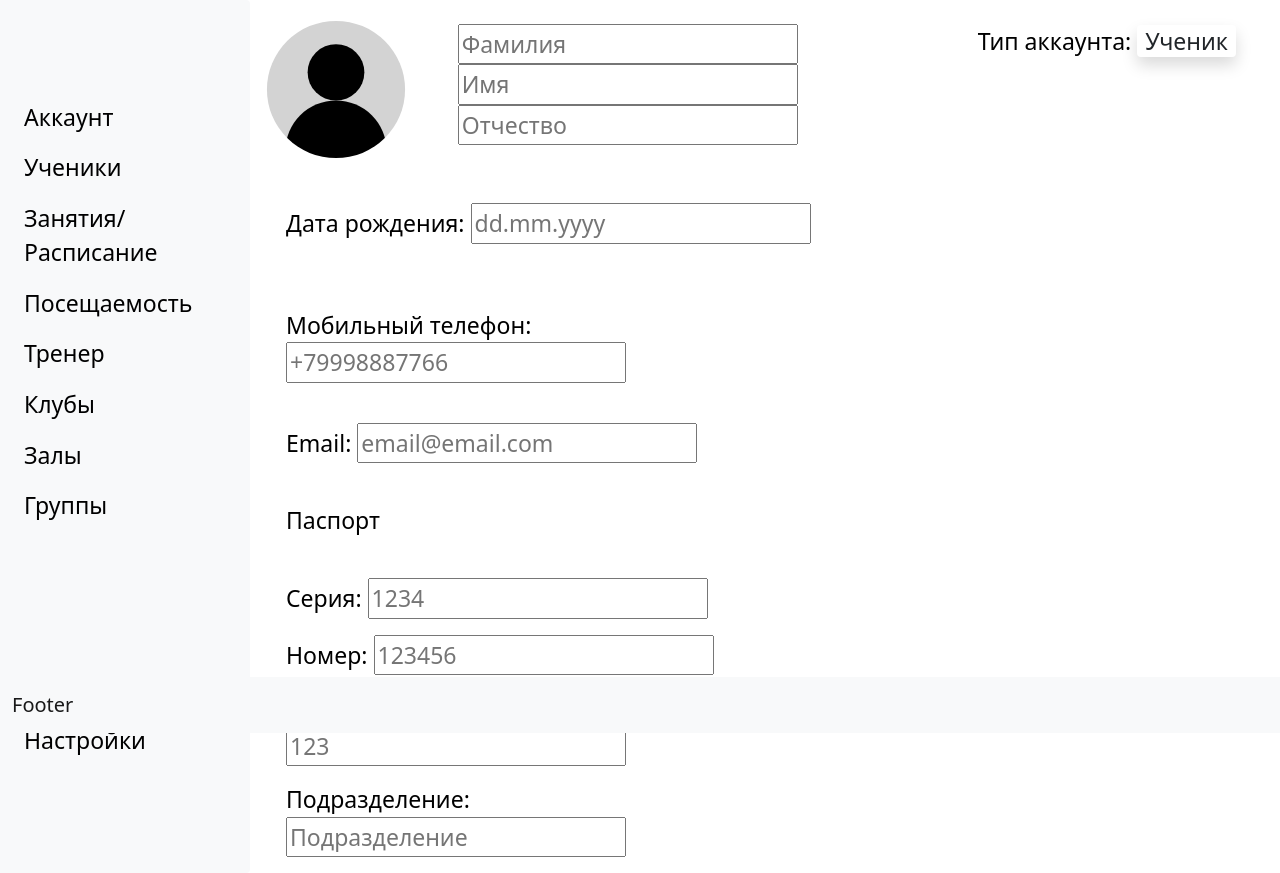
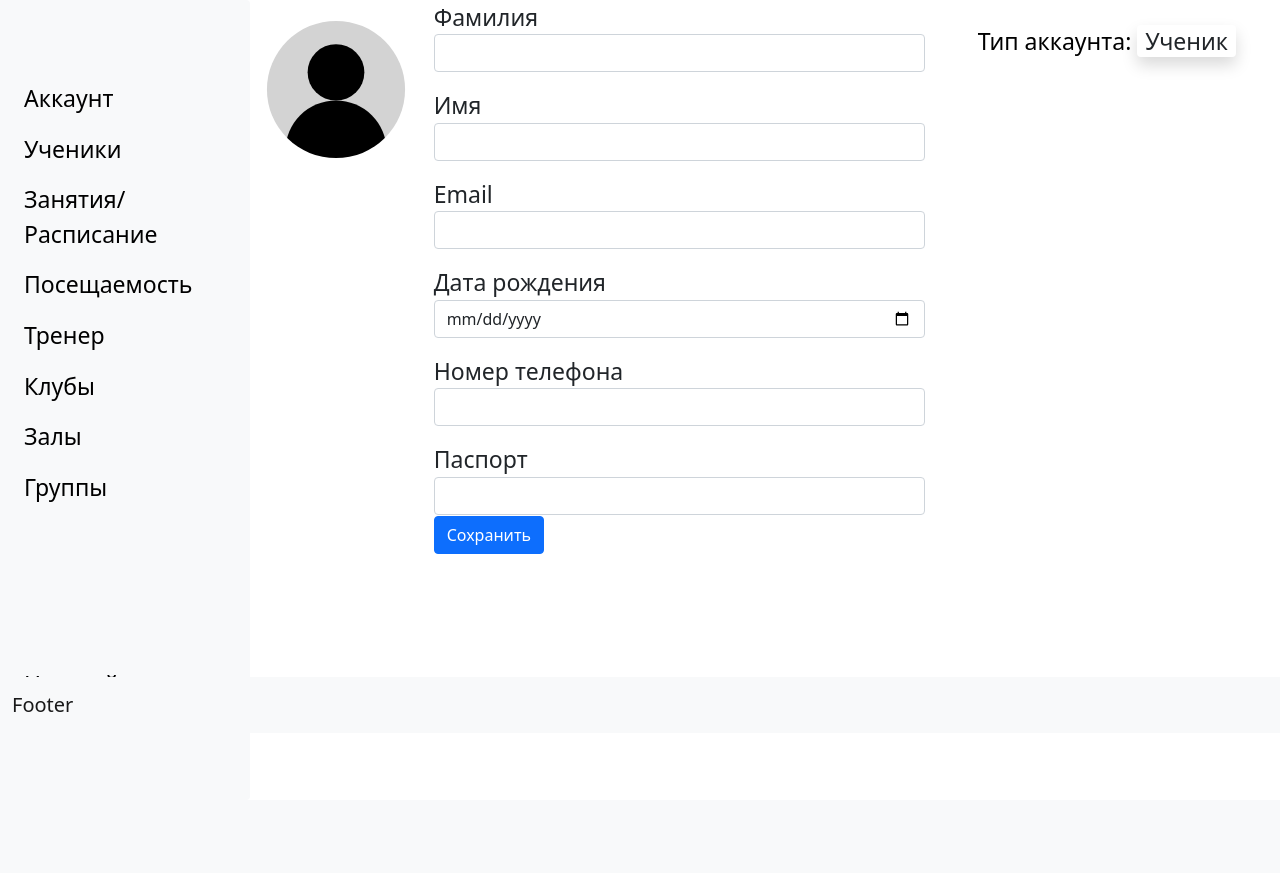
Before and after one commit to strandmoscow/Phoenix-2.0, a Flask app: page /acc_edit in a window 1280 px wide. Shown: the part 67-940 px from the top of the page. After the commit the page ends 779 px from the top, so only its background shows below. Run offline with Flask 3, Linux system fonts and the light colour scheme.

Commit message:
new account edit page, linked to db account page linked to db

```diff
--- /dev/null
+++ b/phoenix/account/forms.py
@@ -0,0 +1,13 @@
+from flask_wtf import FlaskForm
+from wtforms import StringField, DateField, PasswordField, SubmitField
+from wtforms.validators import Email, DataRequired, Length, EqualTo
+
+class AccountForm1(FlaskForm):
+    surname = StringField("Фамилия", validators=[DataRequired()])
+    firstname = StringField("Имя", validators=[DataRequired()])
+    email = StringField("Email", validators=[Email(), DataRequired()])
+    dob = DateField("Дата рождения", validators=[DataRequired()])
+    phone = StringField("Номер телефона", validators=[DataRequired()])
+    passport = StringField("Паспорт", validators=[DataRequired()])
+
+    submit = SubmitField("Продолжить")
--- a/phoenix/account/routes.py
+++ b/phoenix/account/routes.py
@@ -1,5 +1,8 @@
 from flask import Blueprint, redirect, render_template, session, request
 from werkzeug.security import generate_password_hash, check_password_hash
+from .forms import AccountForm1
+from ..registration.models import account as accountdata
+from .. import db
 
 account = Blueprint('account', __name__, template_folder='templates', static_folder='static')
 
@@ -8,11 +11,25 @@
 def base_acc():
     profile_icon = './static/svg/abstract-user-flat-4.svg'
     eye_icon = './static/svg/eye.svg'
-    return render_template('account/account.html', img=profile_icon, eye=eye_icon)
+    acc = accountdata.query.filter_by(account_id=5).first()
+    return render_template('account/account.html', img=profile_icon, eye=eye_icon, acc=acc)
 
 
 @account.route("/acc_edit", methods=['GET', 'POST'])
 def acc_edit():
+    form = AccountForm1()
+
+    if form.validate_on_submit():
+        acc = accountdata.query.filter_by(account_id=5).first()
+        acc.account_name = form.firstname.data
+        acc.account_surname = form.surname.data
+        acc.account_birthday = form.dob.data
+        acc.account_phone = form.phone.data
+        acc.account_email = form.email.data
+
+        db.session.commit()
+        return redirect("base_acc")
+
     profile_icon = './static/svg/abstract-user-flat-4.svg'
     eye_icon = './static/svg/eye.svg'
-    return render_template('account/account_edit.html', img=profile_icon, eye=eye_icon)
+    return render_template('account/account_edit.html', img=profile_icon, eye=eye_icon, form=form)
--- a/phoenix/templates/account/account_edit.html
+++ b/phoenix/templates/account/account_edit.html
@@ -28,74 +28,33 @@
                 <img class="img-fluid" width="150" height="150" src="{{ img }}" alt="">
             </div>
         </div>
-        <div class="col-5 d-flex flex-column">
-            <div class="container-fluid py-4" id="fio">
-                <label>
-                    <input class="validation-input" type="text" placeholder=Фамилия></input>
-                </label>
-                <label>
-                    <input class="validation-input" type="text" placeholder=Имя></input>
-                </label>
-                <label>
-                    <input class="validation-input" type="text" placeholder=Отчество></input>
-                </label>
-            </div>
-        </div>
-        <div class="col-5 d-flex flex-column" id="account_first_row_final_column">
+            <div class="col-6 d-flex flex-column">
+            <form method="post">
+                {{ form.hidden_tag() }}
+                    {% for field in form if field.name not in ['csrf_token', 'submit'] %}
+                        <p>{{ field.label() }}
+                        {% if field.errors %}
+                            {{ field(class="invalid") }}
+                        <span class="invalid-feedback">
+                            {% for e in field.errors %}
+                            {{ e }}
+                            {% endfor %}
+                        </span>
+                        {% else %}
+                            {{ field(class="form-control") }}
+                        {% endif %}
+                    {% endfor %}
+                    <button type="submit" class="btn btn-primary">Сохранить</button>
+                </form>
+                </div>
+        <div class="col-4 d-flex flex-column" id="account_first_row_final_column">
             <div class="container-fluid">
                 <div class="d-flex justify-content-end">
                 <p class="py-4" style="color:black;">Тип аккаунта: <span class="text-dark rounded shadow px-2 me-2">Ученик</span></p>
                 </div>
             </div>
         </div>
-        </div>
-        <div class="row d-flex flex-row">
-            <div class="col-7 d-flex flex-column">
-                <p class="py-4 px-4" style="color:black;">Дата рождения:
-                    <label>
-                        <input class="validation-input" type="text" placeholder=dd.mm.yyyy></input>
-                    </label>
-                </p>
-            </div>
-        </div>
-        <div class="row d-flex flex-row">
-            <div class="col-7 d-flex flex-column" id="contact_info">
-                <p class="py-4 px-4" style="color:black;">Мобильный телефон:
-                    <label>
-                        <input class="validation-input" type="text" placeholder=+79998887766></input>
-                    </label>
-                </p>
-                <p class="py-0 px-4" style="color:black;">Email:
-                    <label>
-                        <input class="validation-input" type="text" placeholder=email@email.com></input>
-                    </label>
-                </p>
-            </div>
-        </div>
-        <div class="row d-flex flex-row">
-            <div class="col-7 d-flex flex-column" id="passport_info">
-                <p class="py-4 px-4" style="color:black;">Паспорт</p>
-                <p class="py-0 px-4" style="color:black;">Серия:
-                    <label>
-                        <input class="validation-input" type="text" placeholder=1234></input>
-                    </label>
-                </p>
-                <p class="py-0 px-4" style="color:black;">Номер:
-                    <label>
-                        <input class="validation-input" type="text" placeholder=123456></input>
-                    </label>
-                </p>
-                <p class="py-0 px-4" style="color:black;">Номер подразделения:
-                    <label>
-                        <input class="validation-input" type="text" placeholder=123></input>
-                    </label>
-                </p>
-                <p class="py-0 px-4" style="color:black;">Подразделение:
-                    <label>
-                        <input class="validation-input" type="text" placeholder=Подразделение></input>
-                    </label>
-                </p>
-            </div>
+
         </div>
     </div>
     </div>
```
Also changed, not shown: phoenix/account/__init__.py (+14 -0 lines), phoenix/account/models.py (added, +11 -0 lines), phoenix/templates/account/account.html (+6 -6 lines).
